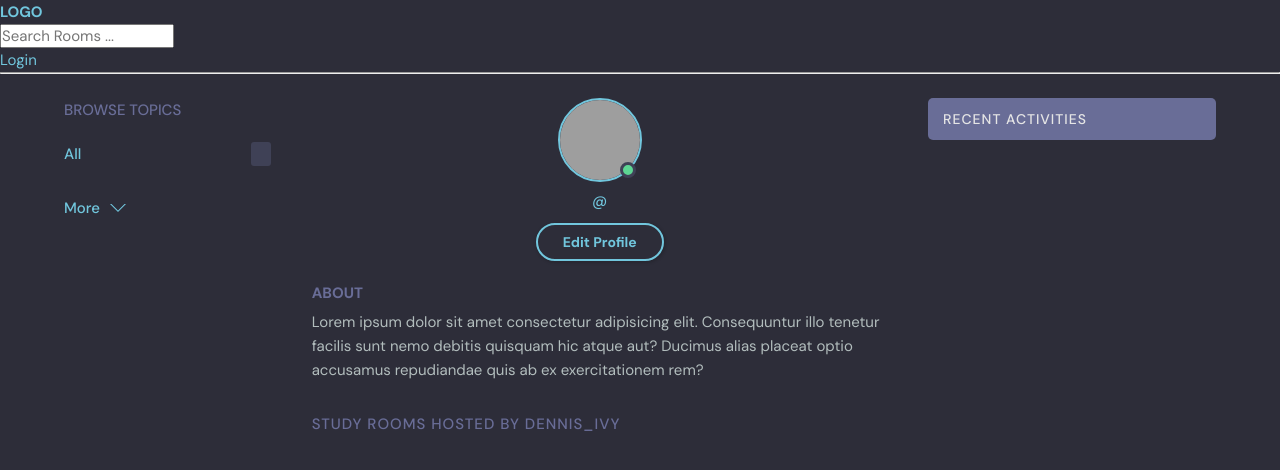
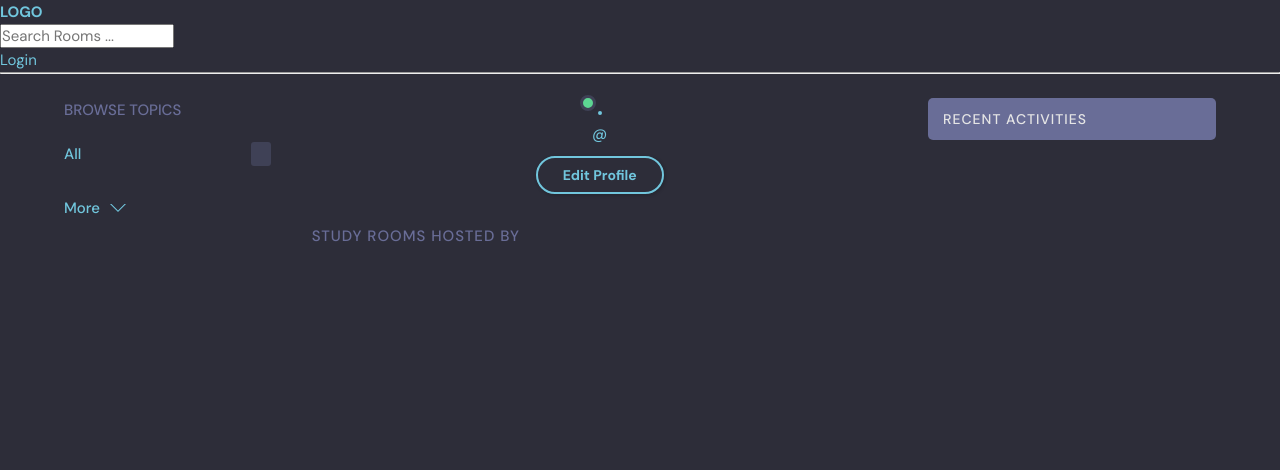
Before and after one commit to Maksym637/django-project, a Django app: template studybud/base/templates/base/profile.html in a window 1280 px wide. Shown: the top 470 px of the page. Run offline with Django 4.2, Linux system fonts and the light colour scheme; the template is opened without the code that fills it, so the values that code supplies are empty; grey boxes are pictures that could not be loaded.

Commit message:
commit profile

```diff
--- a/studybud/base/templates/base/profile.html
+++ b/studybud/base/templates/base/profile.html
@@ -12,7 +12,6 @@
         <div class="profile">
           <div class="profile__avatar">
             <div class="avatar avatar--large active">
-              <img src="https://randomuser.me/api/portraits/men/11.jpg" />
             </div>
           </div>
           <div class="profile__info">
@@ -23,18 +22,12 @@
             {% endif %}
           </div>
           <div class="profile__about">
-            <h3>About</h3>
-            <p>
-              Lorem ipsum dolor sit amet consectetur adipisicing elit. Consequuntur illo tenetur
-              facilis sunt nemo debitis quisquam hic atque aut? Ducimus alias placeat optio
-              accusamus repudiandae quis ab ex exercitationem rem?
-            </p>
           </div>
         </div>
 
         <div class="roomList__header">
           <div>
-            <h2>Study Rooms Hosted by dennis_ivy</a>
+            <h2>Study Rooms Hosted by {{user.username}}</a>
             </h2>
           </div>
         </div>
```
